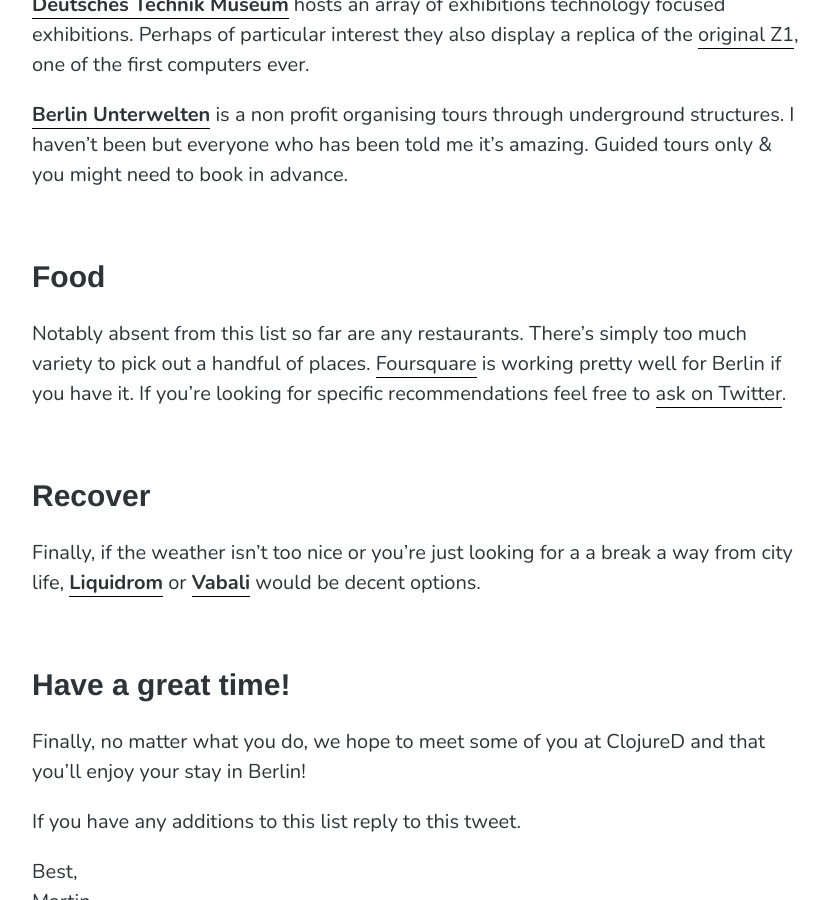
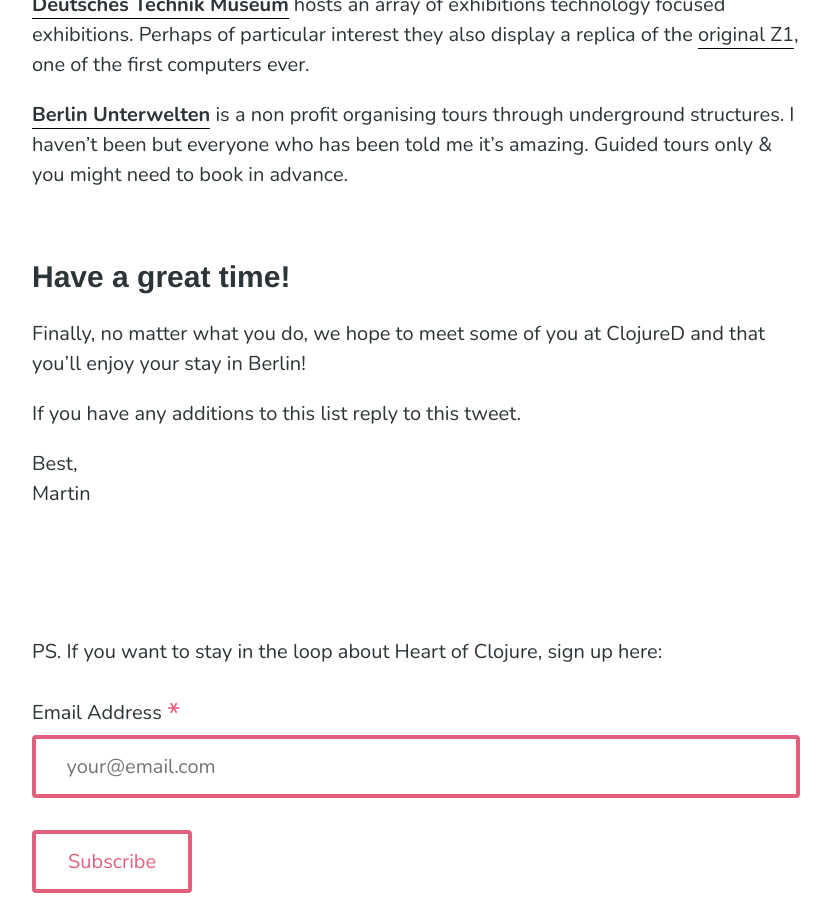
Before and after one commit to heartofclojure/heartofclojure-site-2019, a Jekyll site: the page built from when-in-berlin-for-clojured.markdown, in a window 1280 px wide and 900 px high, scrolled down 2951 px. Shown: the whole window, without its empty margins (224-1055 px from the left). Built offline with Jekyll 4.4.1, drawn with Linux system fonts in a browser that asks for light colours; nearby versions of some CDN libraries; some web fonts are replaced; comment, search, counter and statistics services are not loaded.

Commit message:
remove food/recover sections from when in berlin post

```diff
--- a/when-in-berlin-for-clojured.markdown
+++ b/when-in-berlin-for-clojured.markdown
@@ -38,12 +38,12 @@
 
 [**Berlin Unterwelten**](https://www.berliner-unterwelten.de/en.html) is a non profit organising tours through underground structures. I haven't been but everyone who has been told me it's amazing. Guided tours only & you might need to book in advance.
 
-<h2 class="mt5 mb3">Food</h2>
-Notably absent from this list so far are any restaurants. There's simply too much variety to pick out a handful of places. [Foursquare](https://foursquare.com) is working pretty well for Berlin if you have it. If you're looking for specific recommendations feel free to [ask on Twitter](https://twitter.com/martinklepsch).
+<!-- <h2 class="mt5 mb3">Food</h2> -->
+<!-- Notably absent from this list so far are any restaurants. There's simply too much variety to pick out a handful of places. [Foursquare](https://foursquare.com) is working pretty well for Berlin if you have it. If you're looking for specific recommendations feel free to [ask on Twitter](https://twitter.com/martinklepsch). -->
 
-<h2 class="mt5 mb3">Recover</h2>
+<!-- <h2 class="mt5 mb3">Recover</h2> -->
 
-Finally, if the weather isn't too nice or you're just looking for a a break a way from city life, [**Liquidrom**](https://liquidrom-berlin.de/en/) or [**Vabali**](https://www.vabali.de) would be decent options.
+<!-- Finally, if the weather isn't too nice or you're just looking for a a break a way from city life, [**Liquidrom**](https://liquidrom-berlin.de/en/) or [**Vabali**](https://www.vabali.de) would be decent options. Both places have a variety of saunas and pools and can be easily reached via public transport. -->
 
 <h2 class="mt5 mb3">Have a great time!</h2>
 
```
